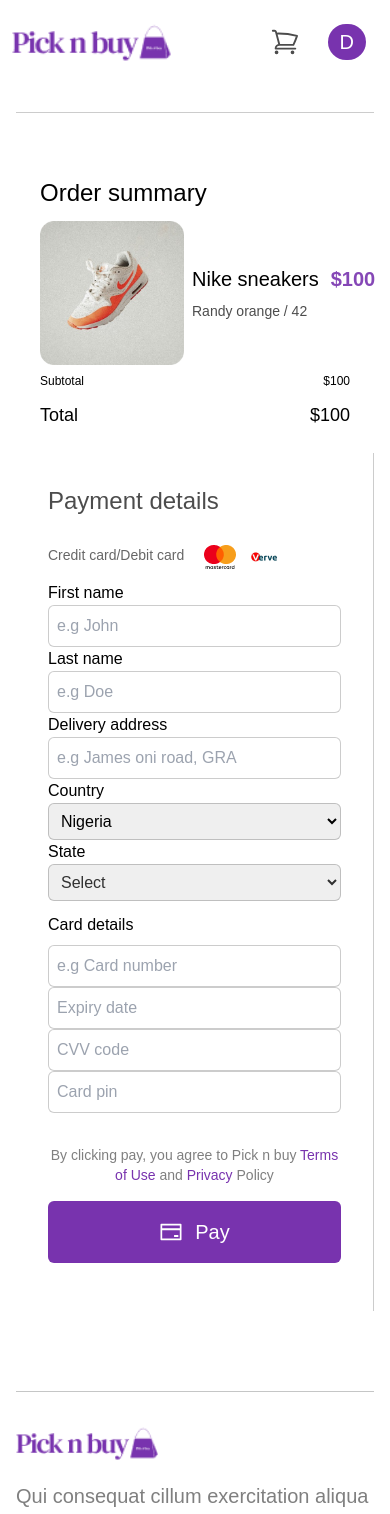
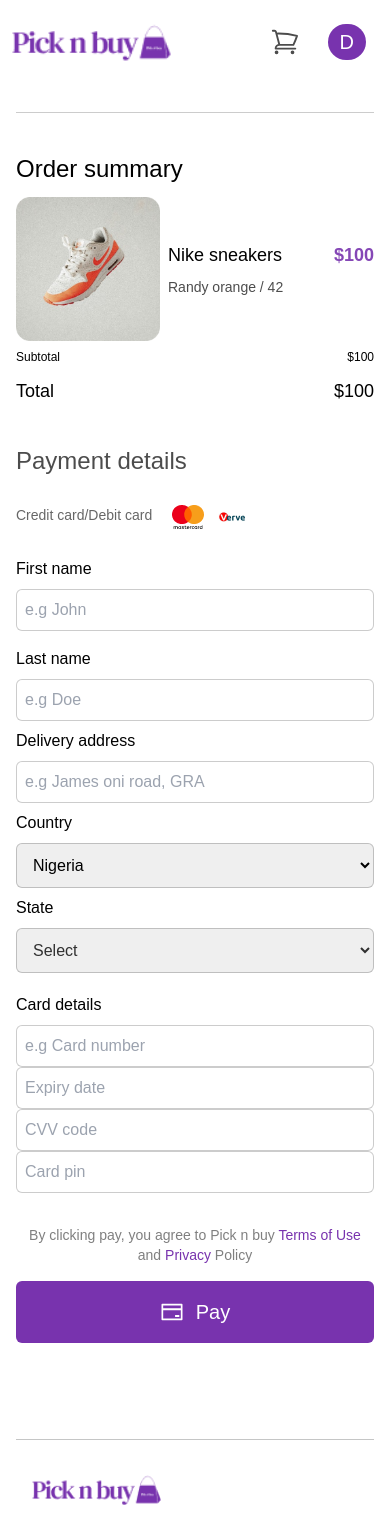
Before and after one commit to SandyAbasman/picknbuy, a Next.js app: page /checkOut in a window 390 px wide. Shown: the top 1514 px of the page. Built offline with nearby package versions, Linux system fonts and the light colour scheme.

Commit message:
resonsiveness

```diff
--- a/src/components/Cart.js
+++ b/src/components/Cart.js
@@ -1,5 +1,5 @@
 function Cart({ children }) {
-  return <div className="  md:w-[65%] md:px-8 w-full ">{children}</div>;
+  return <div className="  md:w-[65%] md:px-8 px-0 w-full ">{children}</div>;
 }
 
 export default Cart;
--- a/src/components/Footer.js
+++ b/src/components/Footer.js
@@ -1,6 +1,6 @@
 function Footer() {
   return (
-    <div className="md:w-full md:flex md:flex-row justify-between items-center h-auto border-t-[0.2px] mt-20  border-gray/40 py-2 md:px-28 ">
+    <div className="md:w-full md:flex md:flex-row justify-between items-center h-auto border-t-[0.2px] mt-20 p-4  border-gray/40 py-2 md:px-28 ">
       <div className=" md:w-2/5 w-full h-auto  flex flex-col gap-2 mt-6">
         <img className="w-2/5" src="./logo.png" />
         <p className="text-wrap text-xl text-black/50 font-thin leading-7 py-3 ">
--- a/src/components/Item.js
+++ b/src/components/Item.js
@@ -5,7 +5,7 @@
   return (
     <a
       href="/productView"
-      className=" w-36 mb-4 block md:w-auto"
+      className=" w-36 mb-4 block  md:w-auto"
     >
       <img className="mb-2  hover:opacity-50 " src={item.productImg} alt={item.productName} />
       <div className="md:pl-2">
--- a/src/components/LeftCart.js
+++ b/src/components/LeftCart.js
@@ -1,11 +1,11 @@
 function LeftCart() {
   return (
-    <div className=" md:w-[40%] w-full  p-20 md:border-l  md:border-black/10">
-      <div className=" flex flex-row justify-between items-center  text-lg   gap-20">
+    <div className=" md:w-[50%] w-full px-4 py-4 md:py-0  md:p-20 md:border-l  md:border-black/10">
+      <div className=" flex flex-row justify-between    items-center  text-lg   gap-20">
         <h4>Subtotal</h4>
         <span className="font-bold"> $100</span>
       </div>
-      <div className="flex flex-col pt-8  gap-4 justify-start items-center ">
+      <div className="flex flex-col  pt-4 w-full  gap-4 justify-start md:items-center ">
         <a
           href="./checkOut"
           className="bg-purple md:px-28 py-4  text-center text-nowrap hover:bg-purple/70 hover:text-white/80 cursor-pointer  mb-4  text-xs md:text-md text-white font-extralight rounded-md hover border-purple/60 border-solid border-[1px]"
--- a/src/components/Payment.js
+++ b/src/components/Payment.js
@@ -2,30 +2,32 @@
 
 function Payment() {
   return (
-    <div className=" md:w-[50%]  border-r-[0.1px] mb-20  border-black/20  ">
-      <div className=" w-fit p-8">
+    <div className=" md:w-[50%]  md:mt-0 mt-10 md:border-r-[0.1px] mb-20  border-black/20  ">
+      <div className=" w-fit  md:p-8">
         <div className=" flex-col flex gap-3  ">
-          <h3 className="font-medium text-black/70  text-2xl">Payment details</h3>
+          <h3 className="font-medium text-black/70  text-2xl">
+            Payment details
+          </h3>
           <div className="flex flex-row gap-3 pt-4 ">
-            <span className="pr-2 font-medium text-sm text-black/60">
+            <span className="pr-2  font-medium text-sm text-black/60">
               Credit card/Debit card
             </span>
             <img src="./logos_mastercard.png" />
             <img src="./verve.png" />
           </div>
 
-          <div className="md:flex md:flex-col gap-3   ">
-            <div className="md:flex md:flex-row gap-6 ">
-              <div className="flex flex-col">
-                <label>First name</label>
+          <div className="md:flex md:flex-col   ">
+            <div className="md:flex md:flex-row items-center gap-6 ">
+              <div className="flex flex-col py-2 ">
+                <label className="py-2">First name</label>
                 <input
-                  className="border-[0.1px] p-2  text-black/80 border-black/20 rounded-md"
+                  className="border-[0.1px] p-2  py-2 text-black/80 border-black/20 rounded-md"
                   type="text"
                   placeholder="e.g John"
                 />
               </div>
               <div className="flex flex-col">
-                <label>Last name</label>
+                <label className="py-2">Last name</label>
                 <input
                   className="border-[0.1px] p-2  text-black/80   border-black/20 rounded-md"
                   type="text"
@@ -34,7 +36,7 @@
               </div>
             </div>
             <div className="flex flex-col">
-              <label>Delivery address</label>
+              <label className="py-2">Delivery address</label>
               <input
                 className="border-[0.1px] p-2  text-black/80 border-black/20 rounded-md"
                 type="text"
@@ -43,16 +45,16 @@
             </div>
             <div className="md:flex md:flex-row gap-4 justify-between ">
               <div className="flex flex-col md:w-2/3 ">
-                <label>Country</label>
-                <select className=" border-[0.1px] p-2   border-black/20 rounded-md">
+                <label className="py-2">Country</label>
+                <select className=" border-[0.1px] p-3   border-black/20 rounded-md">
                   <option className=" text-black/50">Nigeria</option>
                   <option>Ghana</option>
                   <option>USA</option>
                 </select>
               </div>
-              <div className="flex flex-col md:w-2/3">
-                <label>State</label>
-                <select className="border-[0.1px] p-2   text-black/80 border-black/20 rounded-md">
+              <div className="flex flex-col  md:w-2/3">
+                <label className="py-2">State</label>
+                <select className="border-[0.1px] p-3   text-black/80 border-black/20 rounded-md">
                   <option className=" text-black/50">Select</option>
                   <option>Uyo</option>
                   <option>Lagos</option>
@@ -62,7 +64,7 @@
           </div>
           <div className=" ">
             <div className="flex flex-col ">
-              <label className="pb-2">Card details</label>
+              <label className="py-2 ">Card details</label>
               <input
                 className=" border-[0.1px] p-2   text-black/80 border-black/20 rounded-md"
                 type="text"
--- a/src/components/ProductListing.js
+++ b/src/components/ProductListing.js
@@ -3,9 +3,9 @@
 
 function ProductListing({ children, itemNum }) {
   return (
-    <div className="mt-10 md:px-28 md:p-7">
+    <div className="mt-10 md:px-20 px-2 md:p-7">
       {children}
-      <div className=" w-full h-auto flex md:p-4 p-3 gap-1 px-1  justify-between items-center  flex-wrap  md:gap-8">
+      <div className=" w-full h-auto flex md:p-4 py-4 gap-6  items-center  flex-wrap  md:gap-8">
         {data.map((item, index) =>
           itemNum > index ? <Item item={item} key={index} /> : null
         )}
--- a/src/pages/checkOut.js
+++ b/src/pages/checkOut.js
@@ -8,7 +8,7 @@
 
 function checkOut() {
   return (
-    <div className="md:px-20 px-4">
+    <div className="md:px-20  px-4">
       <Header>
         <div className="md:flex flex-row gap-2  justify-between md:justify-start p-3 items-center w-full h-auto ">
           <a href="./">
@@ -26,7 +26,7 @@
       </Header>
       <div className="mt-28 md:px-10 md:flex md:flex-row-reverse md:justify-between border-black/20 border-t pt-10 md:items-start">
         <Cart>
-          <div className=" md:ml-40 w-full p-6 md:w-[50%]  ">
+          <div className=" md:ml-40 w-full md:p-6 md:w-[50%]  ">
             <div className=" flex flex-row   pb-3 gap-2   items-center">
               <span className="text-2xl font-medium text-nowrap">
                 Order summary
@@ -38,8 +38,8 @@
                 src="./product_view_single_image.png"
               />
 
-              <div className="  ">
-                <div className=" flex flex-row justify-between items-center text-xl  font-medium md:gap-20 ">
+              <div className=" w-full ">
+                <div className=" flex md:flex-row  w-full justify-between md:justify-start items-center text-lg font-medium  md:gap-20">
                   <p className="text-nowrap mr-3">Nike sneakers</p>
                   <span className="text-purple/90 font-bold"> $100</span>
                 </div>
--- a/src/pages/productView.js
+++ b/src/pages/productView.js
@@ -7,7 +7,7 @@
 
 function productView() {
   return (
-    <div className="w-full md:px-20 px-4 h-auto relative ">
+    <div className="w-full md:px-20 px-2  h-auto relative ">
       <Header>
         <div className="md:flex flex-row gap-2  justify-between md:justify-start p-3 items-center w-full h-auto ">
           <a href="./">
```
Also changed, not shown: src/components/ProductViewHero.js (+4 -4 lines), src/pages/cart.js (+12 -12 lines).
